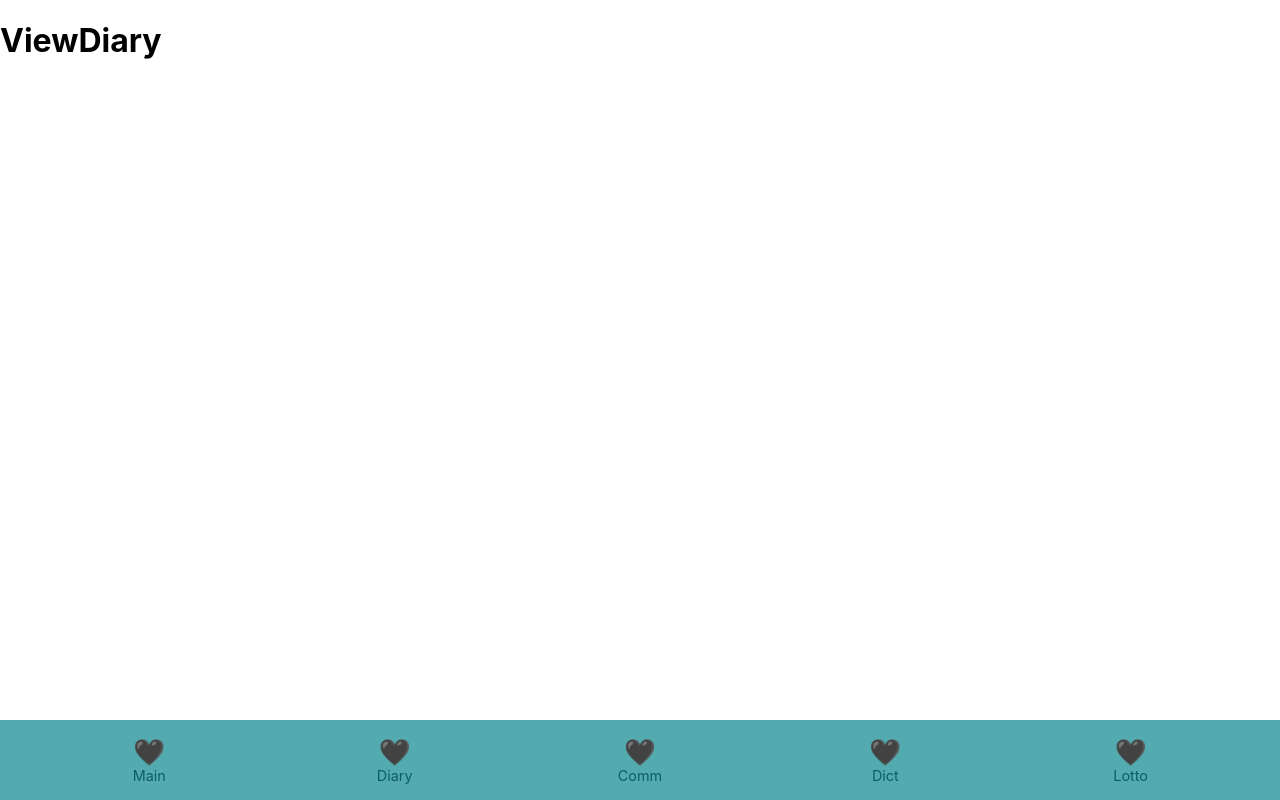
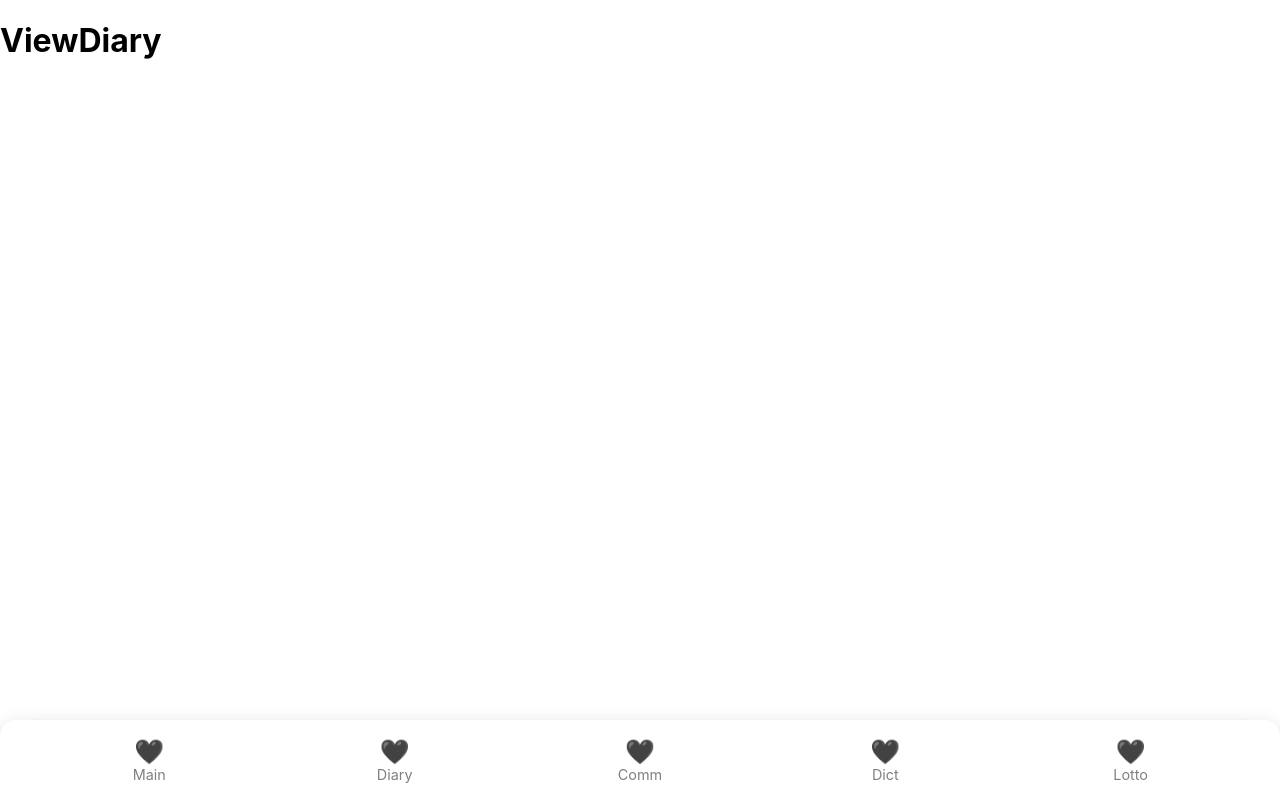
Before and after one commit to Happy-Dreaming/dreaming-frontend, a React (Create React App) app: page /viewDiary in a window 1280 px wide. Built offline with nearby package versions, Linux system fonts and the light colour scheme.

Commit message:
Design: navbar 수정

```diff
--- a/src/styles/NavbarStyled.js
+++ b/src/styles/NavbarStyled.js
@@ -7,17 +7,18 @@ export const Container = styled.div`
     width: ${theme.sizes.containerWidth};
     height: 10vh;
 
-    background-color: ${theme.colors.primary};
+    /* background-color: ${theme.colors.primary}; */
+    background-color: white;
+    box-shadow: rgba(0, 0, 0, 0.2) 0px 12px 28px 0px,
+        rgba(0, 0, 0, 0.1) 0px 2px 4px 0px,
+        rgba(255, 255, 255, 0.05) 0px 0px 0px 1px inset;
+    border-radius: 15px 15px 0 0;
 
     display: flex;
     justify-content: space-evenly;
     align-items: center;
 
-    .menu1,
-    .menu2,
-    .menu3,
-    .menu4,
-    .menu5 {
+    .menu1 {
         width: 15vw;
         height: 15vw;
 
@@ -27,10 +28,11 @@ export const Container = styled.div`
         align-items: center;
 
         font-size: 0.9rem;
-        color: ${theme.colors.primary_character};
+        /* color: ${theme.colors.primary_character}; */
+        color: gray;
     }
 
     .menuIcon {
-        font-size: 1.6rem;
+        font-size: 1.5rem;
     }
 `;
```
